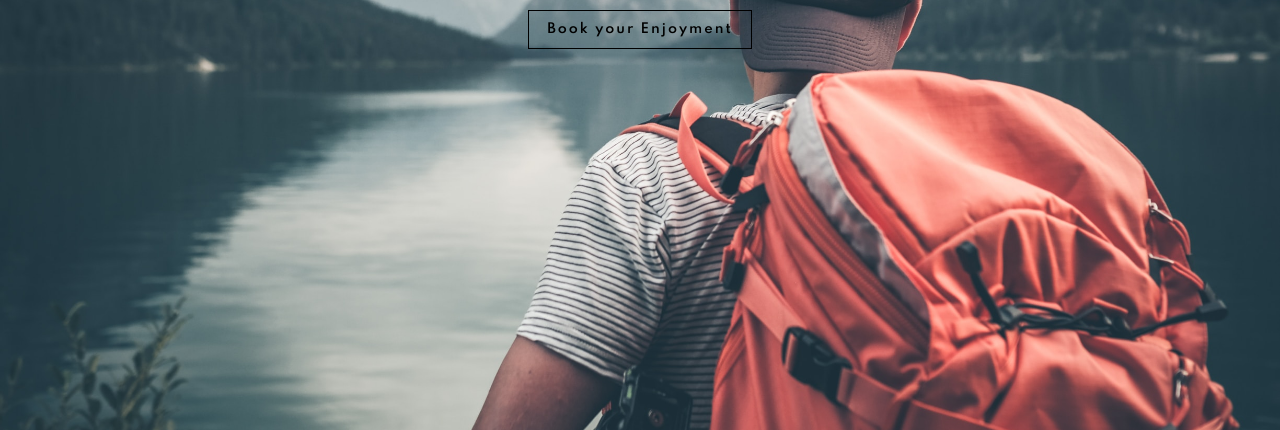
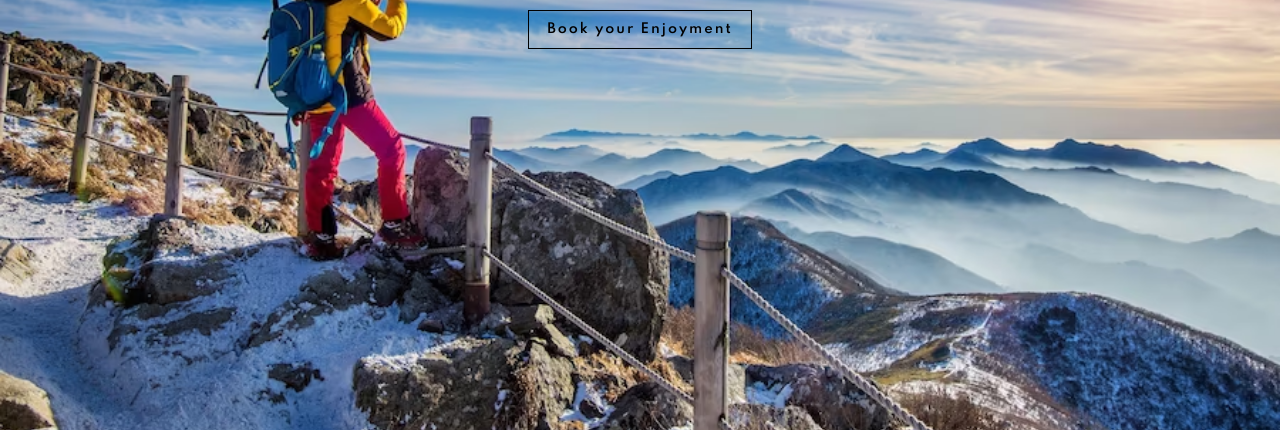
Before and after one commit to kaushikraj123/oibsip_taskno1, a plain HTML site: page index.html in a window 1280 px wide. Shown: the part 370-800 px from the top of the page. Drawn offline with Linux system fonts and the light colour scheme.

Commit message:
first commit

```diff
--- a/style.css
+++ b/style.css
@@ -46,7 +46,7 @@ p {
     width: 100%;
     height: 100vh;
 
-    background-image: url(bg3.jpg);
+    background-image: url(landing1.avif);
     background-size: cover;
 
 }
```
Also changed, not shown: bg1.jpg (deleted), bg3.jpg (deleted), landing1.avif (added).
